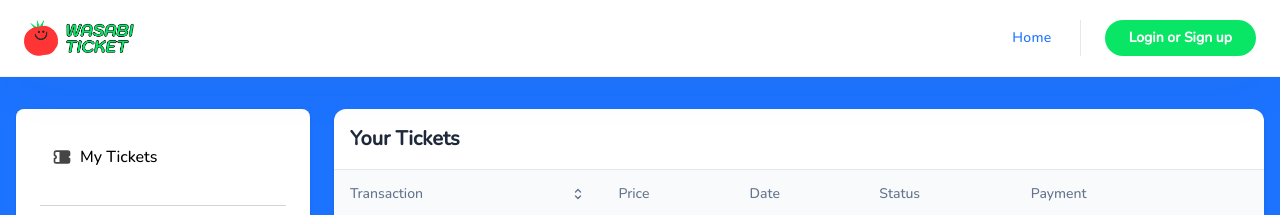
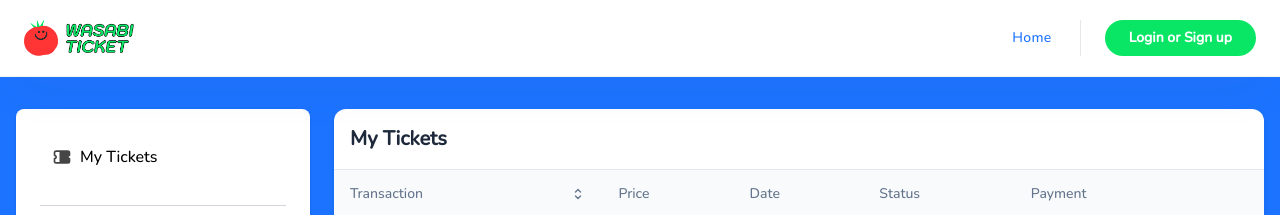
Before and after one commit to aomapjjj/PROJECT2-SEC-1-WabiSabi, a Vue app: page /profile/editprofile/1 in a window 1280 px wide. Shown: the top 215 px of the page. Built offline with nearby package versions, Linux system fonts and the light colour scheme.

Commit message:
056 - [fix] - ui

```diff
--- a/src/components/EditProfile.vue
+++ b/src/components/EditProfile.vue
@@ -58,11 +58,10 @@ watch(newUserDetail, (newVal) => {
 
 const isFirstNameValid = computed(() => !!newUserDetail.value.firstname)
 const isLastNameValid = computed(() => !!newUserDetail.value.lastname)
-const isTelephoneValid = computed(() => !!newUserDetail.value.telephone)
 const isEmailValid = computed(()=> !!newUserDetail.value.email)
 
 const isFormValid = computed(() => {
-  return isFirstNameValid.value && isLastNameValid.value && isTelephoneValid.value && isEmailValid.value
+  return isFirstNameValid.value && isLastNameValid.value && isEmailValid.value
 })
 
 watch(showContent, (newVal) => {
@@ -133,7 +132,7 @@ watch(showContent, (newVal) => {
           <div v-if="showContent === false" class="col-span-4 sm:col-span-9">
             <div class="w-full bg-white rounded-lg">
               <h2 class="text-2xl text-gray-600 font-bold mb-4 p-2 text-center">
-                &#127813; Edit Your Profile &#127813;
+                &#127813; Edit My Profile &#127813;
               </h2>
             </div>
             <div class="bg-white shadow rounded-lg p-6">
--- a/src/components/History.vue
+++ b/src/components/History.vue
@@ -29,7 +29,7 @@ const sortHistoriesByTitle = () => {
       >
         <div class="flex items-center justify-between">
           <div>
-            <h3 class="text-xl font-semibold text-slate-800">Your Tickets</h3>
+            <h3 class="text-xl font-semibold text-slate-800">My Tickets</h3>
           </div>
         </div>
       </div>
```
